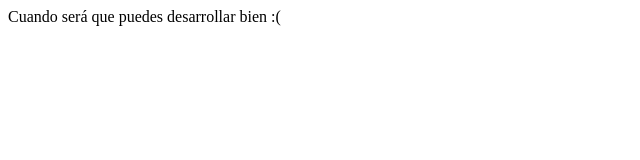
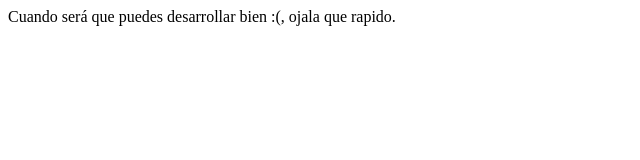
Before and after one commit to alexbedoya23/test, a plain HTML site: page index.html in a window 1280 px wide. Shown: the whole page, without its empty margins (0-640 px from the left). Drawn offline with Linux system fonts and the light colour scheme.

Commit message:
Otra modificacion en mi git

```diff
--- a/index.html
+++ b/index.html
@@ -7,6 +7,6 @@
     <title>Document</title>
 </head>
 <body>
-    Cuando será que puedes desarrollar bien :(
+    Cuando será que puedes desarrollar bien :(, ojala que rapido.
 </body>
 </html>
```
